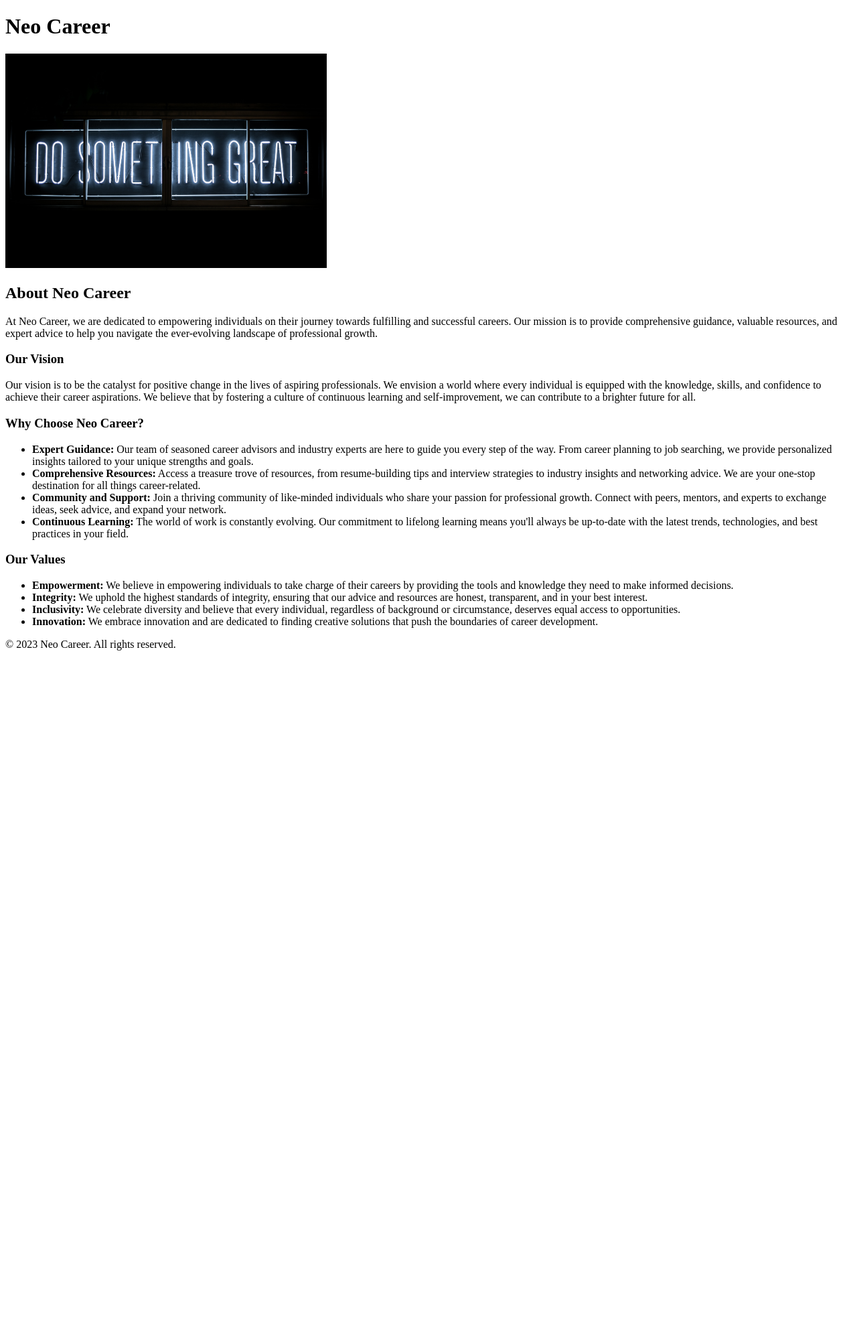
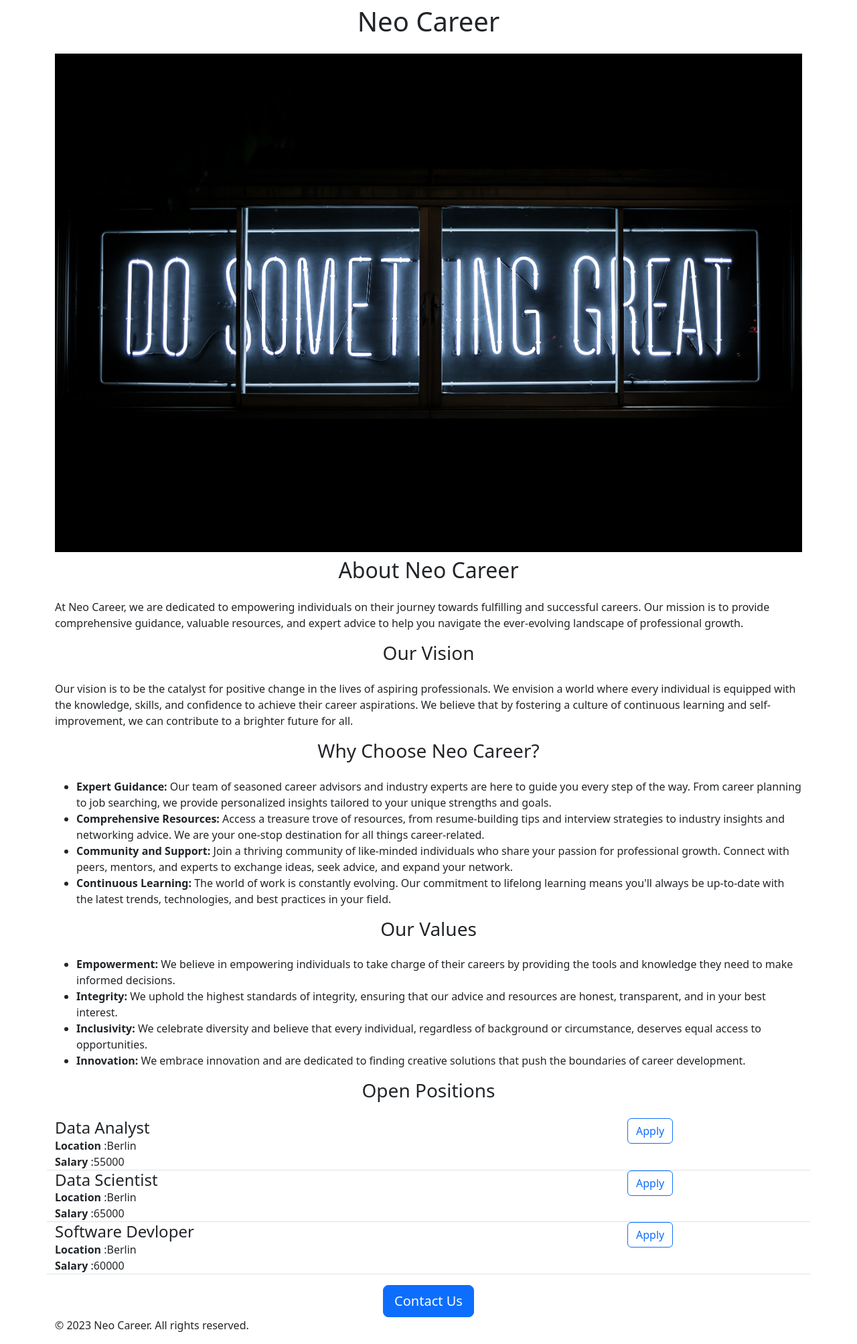
Before and after one commit to Abhinav2903/Python_Api_Dev, a Flask app: page / in a window 1280 px wide. Shown: the whole page at 67% size. Before the commit the page ends 971 px from the top, so only its background shows below. Run offline with Flask 3, Linux system fonts and the light colour scheme; style sheets or scripts are compiled from the project's sources.

Commit message:
Changes for routing and dynamic data

```diff
--- a/flask_start_app.py
+++ b/flask_start_app.py
@@ -1,14 +1,39 @@
 # flask = module, Flask = class
-from flask import Flask,render_template
+from flask import Flask,render_template,jsonify
 
 # app Flask class object
 app = Flask(__name__)
+
+JOBS = [
+    {
+        'id':1,
+        'title':'Data Analyst',
+        'location':'Berlin',
+        'salary':'55000'
+    },
+        {
+        'id':2,
+        'title':'Data Scientist',
+        'location':'Berlin',
+        'salary':'65000'
+    },
+    {
+        'id':3,
+        'title':'Software Devloper' ,
+        'location':'Berlin',
+        'salary':'60000'
+    }
+]
 
 #@ = decorator, route = path
 @app.route("/")
 
 def hello_world():
-    return render_template('home.html')
+    return render_template('home.html',jobs=JOBS)
+
+@app.route("/api/jobs")
+def list_jobs():
+    return jsonify(JOBS)
 
 if __name__ == "__main__":
     app.run(host='0.0.0.0',debug=True)
--- /dev/null
+++ b/package.json
@@ -0,0 +1,5 @@
+{
+  "dependencies": {
+    "bootstrap": "^5.3.1"
+  }
+}
--- /dev/null
+++ b/static/home.css
@@ -0,0 +1,4 @@
+.image_box{
+    height: 100px;
+    /* width: fit-content; */
+}
--- a/static/home.scss
+++ /dev/null
@@ -1,4 +0,0 @@
-.image_box{
-    height: 320px;
-    width: fit-content;
-}
--- a/templates/home.html
+++ b/templates/home.html
@@ -3,12 +3,15 @@
 <head>
     <meta charset="UTF-8">
     <meta name="viewport" content="width=device-width, initial-scale=1.0">
-    <title>Neo Career</title>
-    <link rel="stylesheet" type="text/css" href="{{ url_for('static', filename='home.scss') }}">
+    <title >Neo Career</title>
+    <link href="https://cdn.jsdelivr.net/npm/bootstrap@5.3.1/dist/css/bootstrap.min.css" rel="stylesheet" integrity="sha384-4bw+/aepP/YC94hEpVNVgiZdgIC5+VKNBQNGCHeKRQN+PtmoHDEXuppvnDJzQIu9" crossorigin="anonymous">
+    <!-- <link rel="stylesheet" type="text/css" href="{{ url_for('static', filename='home.css') }}"> -->
 </head>
 <body>
+
+    <div class="container">
         <header>
-        <h1>Neo Career</h1>
+            <h1 class="text-center mt-2 mb-4 ">Neo Career</h1>
             <!-- <nav>
                 <ul>
                     <li><a href="index.html">Home</a></li>
@@ -18,18 +21,17 @@
                 </ul>
             </nav> -->
         </header>
-
-    <img class="image_box" src="static\clark-tibbs-oqStl2L5oxI-unsplash.jpg"  >
+        <img  class="img-fluid" src="static\clark-tibbs-oqStl2L5oxI-unsplash.jpg"  >
 
         <section class="about-us">
-        <h2>About Neo Career</h2>
+            <h2 class="text-center mt-2 mb-4">About Neo Career</h2>
             <p>
                 At Neo Career, we are dedicated to empowering individuals on their journey towards fulfilling and successful careers.
                 Our mission is to provide comprehensive guidance, valuable resources, and expert advice to help you navigate the
                 ever-evolving landscape of professional growth.
             </p>
 
-        <h3>Our Vision</h3>
+            <h3 class="text-center mt-2 mb-4">Our Vision</h3>
             <p>
                 Our vision is to be the catalyst for positive change in the lives of aspiring professionals. We envision a world
                 where every individual is equipped with the knowledge, skills, and confidence to achieve their career aspirations.
@@ -37,7 +39,7 @@
                 future for all.
             </p>
 
-        <h3>Why Choose Neo Career?</h3>
+            <h3 class="text-center mt-2 mb-4">Why Choose Neo Career?</h3>
             <ul>
                 <li><strong>Expert Guidance:</strong> Our team of seasoned career advisors and industry experts are here to guide
                     you every step of the way. From career planning to job searching, we provide personalized insights tailored to
@@ -53,7 +55,7 @@
                     field.</li>
             </ul>
 
-        <h3>Our Values</h3>
+            <h3 class="text-center mt-2 mb-4">Our Values</h3>
             <ul>
                 <li><strong>Empowerment:</strong> We believe in empowering individuals to take charge of their careers by providing
                     the tools and knowledge they need to make informed decisions.</li>
@@ -66,8 +68,23 @@
             </ul>
         </section>
 
+        <h3 class="text-center mt-2 mb-4">Open Positions</h3>
+        <p>
+            {% for job in jobs %}
+            {%include 'jobitem.html'%}
+            {%endfor%}
+        </p>
+
+        <div class="text-center">
+            <button type="button" class="btn btn-primary btn-lg">
+                Contact Us
+            </button>
+        </div>
+
         <footer>
             <p>&copy; 2023 Neo Career. All rights reserved.</p>
         </footer>
+    </div>
+
 </body>
 </html>
--- /dev/null
+++ b/templates/jobitem.html
@@ -0,0 +1,24 @@
+<div class="mb-16 border-bottom row ">
+    <div class="col-9">
+        <h4 class="mb-0 pb-0">
+            {{job['title']}}
+        </h4>
+        <div >
+            <b>
+                Location
+            </b>:{{job['location']}}
+        </div>
+        {%if 'salary' in job%}
+        <div >
+            <b>
+                Salary
+            </b>:{{job['salary']}}
+        </div>
+        {%endif%}
+    </div>
+    <div class="col-3">
+        <button type="button" class="btn btn-outline-primary">Apply</button>
+    </div>
+
+
+</div>
```
Also changed, not shown: package-lock.json (added), 1 other file. Lines whose indentation alone changed are shown as unchanged.
